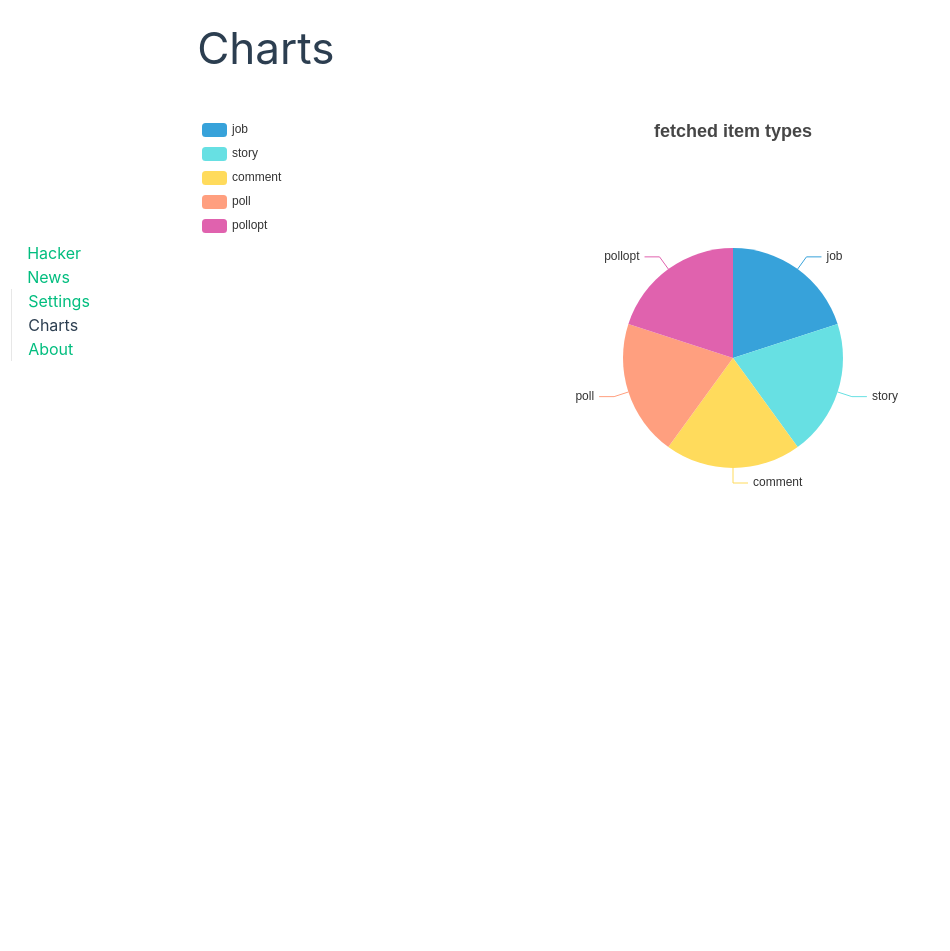
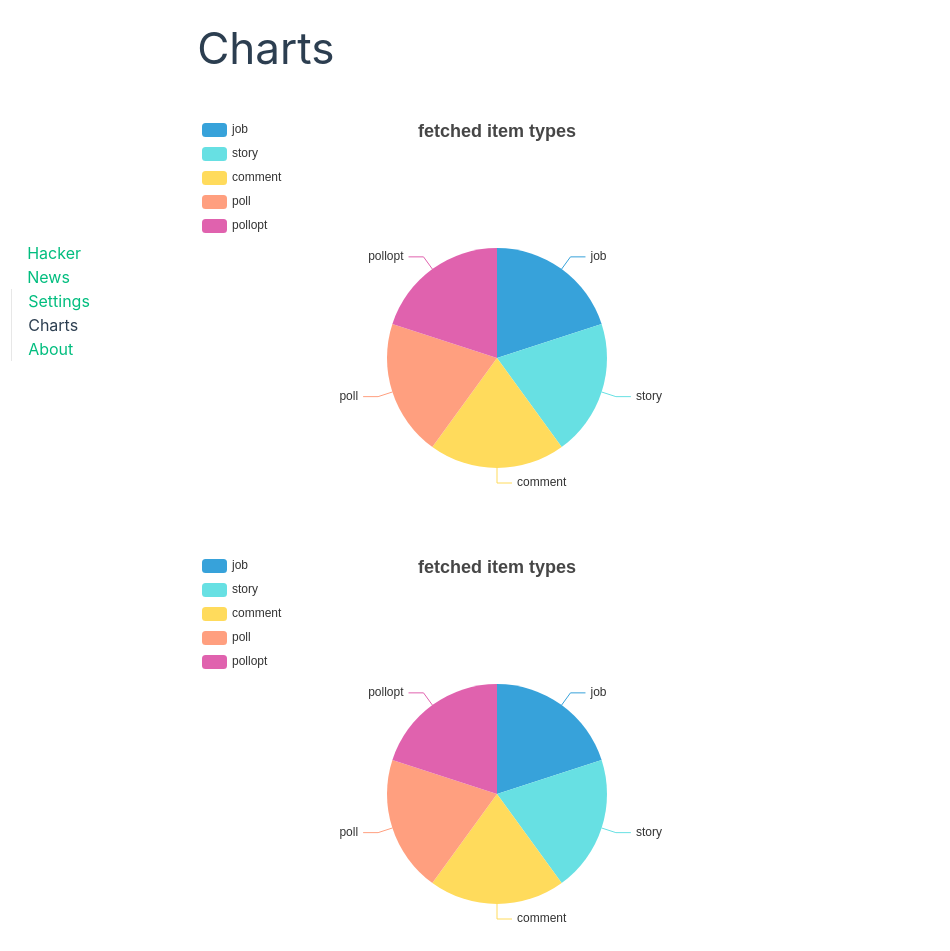
Before and after one commit to letwebdev/hackernews, a Vue app: page /charts in a window 1280 px wide. Shown: the top 951 px of the page, without its empty margins (0-950 px from the left). Before the commit the page ends 800 px from the top, so only its background shows below. Built offline with nearby package versions, Linux system fonts and the light colour scheme; no server answers.

Commit message:
Be adjusting screen wider than 2560px

```diff
--- a/src/App.vue
+++ b/src/App.vue
@@ -1,11 +1,13 @@
 <script setup lang="ts">
 import { RouterLink, RouterView } from "vue-router"
+import DataCharts from "@/components/DataCharts.vue"
 // Init
 import { useCoreDataStore } from "@/stores/coreData"
 import { useFetchingDataStore } from "@/stores/fetchData"
 
 import { storeToRefs } from "pinia"
 import type { LiveData } from "@/libs/types"
+import { computed } from "vue"
 const coreData = useCoreDataStore()
 const coreDataRef = storeToRefs(useCoreDataStore())
 const lists = coreDataRef.lists
@@ -26,6 +28,7 @@ const confirmLiveDataSetFetched = useFetchingDataStore().confirmLiveDataSetFetch
 })().then(() => {
   confirmLiveDataSetFetched()
 })
+const largeScreen = computed(() => window.matchMedia("(max-width: 2560px)"))
 </script>
 <template>
   <header>
@@ -39,7 +42,10 @@ const confirmLiveDataSetFetched = useFetchingDataStore().confirmLiveDataSetFetch
     </div>
   </header>
 
-  <RouterView />
+  <main>
+    <RouterView />
+    <DataCharts v-if="largeScreen" />
+  </main>
 </template>
 
 <style lang="scss" scoped>
@@ -94,4 +100,9 @@ nav {
     margin-top: 1rem;
   }
 }
+@media (min-width: 2560px) {
+  main {
+    display: flex;
+  }
+}
 </style>
--- a/src/components/DataCharts.vue
+++ b/src/components/DataCharts.vue
@@ -65,5 +65,6 @@ const option: Ref<EChartsOption> = ref({
 <style scoped>
 .chart {
   height: 400px;
+  max-width: 600px;
 }
 </style>
```
